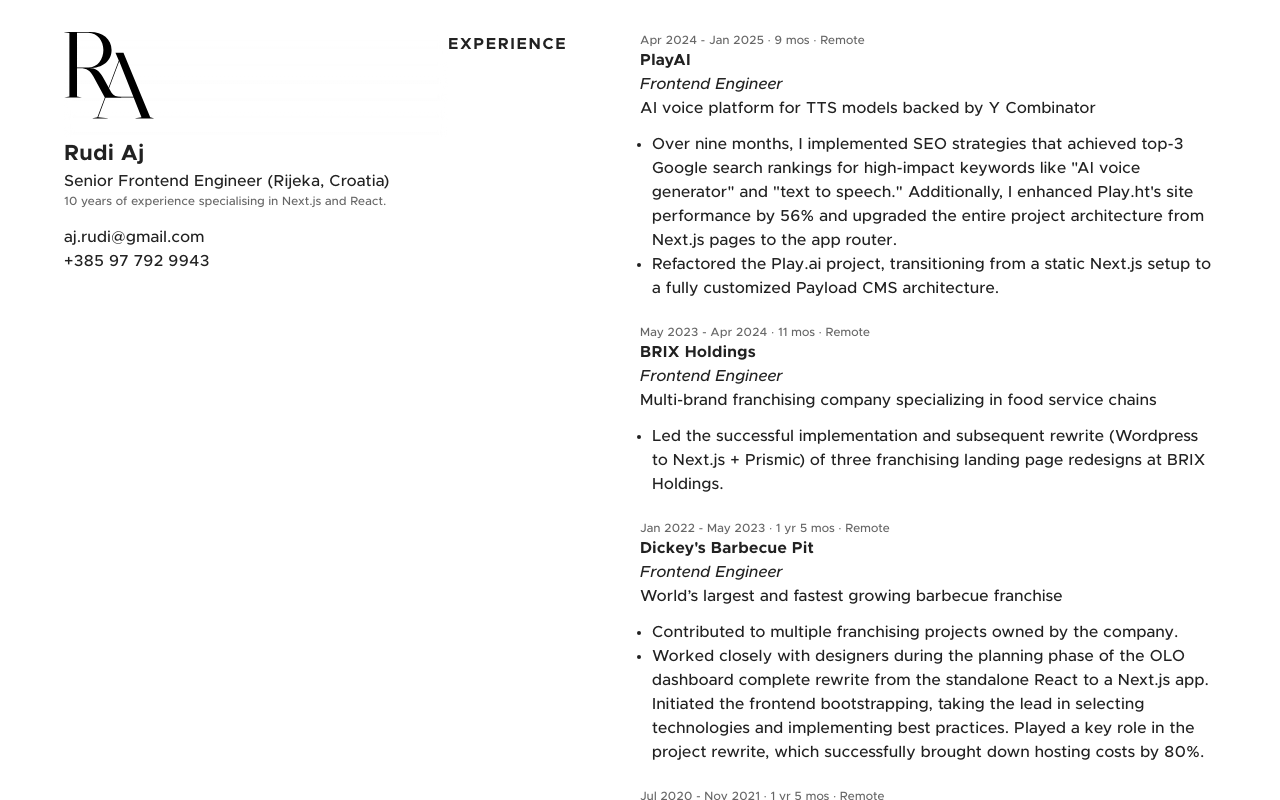
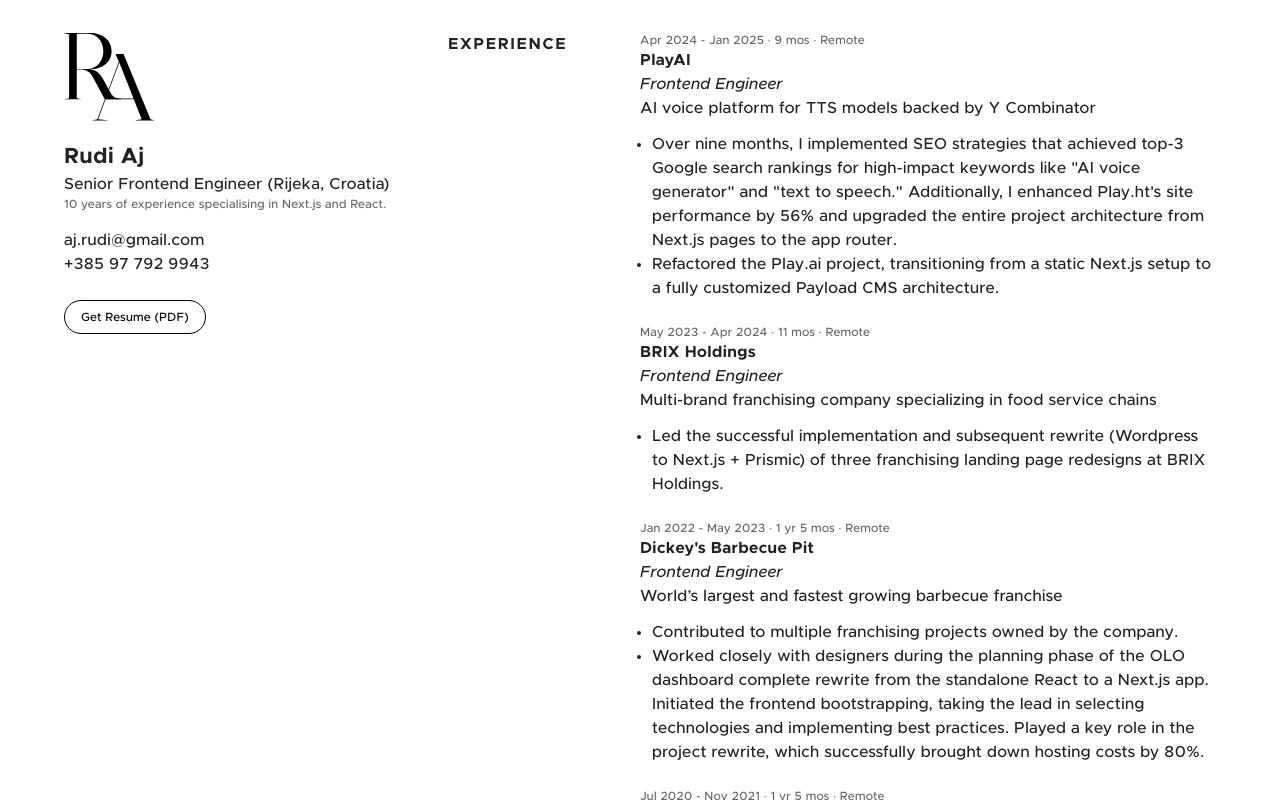
Before and after one commit to rudiaj/personal-website, a Next.js app: page / in a window 1280 px wide. Built offline with nearby package versions, Linux system fonts and the light colour scheme.

Commit message:
feat; finish button animation

```diff
--- a/app/page.tsx
+++ b/app/page.tsx
@@ -7,11 +7,13 @@
 
 import { EDUCATION, EXPERIENCE, SKILLS } from "@/constants/data";
 import useIsMobile from "@/hooks/useBreakpoint";
-import { ScrollFadeWrapper } from "@/components/Bio";
+import { ScrollFadeOut } from "@/components/ScrollFadeOut";
 import { BioContent } from "@/components/BioContent";
 import { ExperienceItem } from "@/components/ExperienceItem";
+import { DownloadButton } from "@/components/DownloadButton";
+import { ButtonFadeIn } from "@/components/ButtonFadeIn";
 
-const LOGO_HEIGHT = 87.42;
+const LOGO_HEIGHT = 90;
 const LOGO_WIDTH = 90;
 const LOGO_MARGIN_BOTTOM = 20;
 
@@ -23,7 +25,7 @@
     opacity: 1,
     transition: {
       ease: "easeOut",
-      staggerChildren: 0.25, // Time between animations of each child
+      staggerChildren: 0.25,
     },
   },
 };
@@ -48,7 +50,9 @@
   const containerRef = useRef(null);
   const isMobile = useIsMobile();
   const [bioPlaceholderRef, { height: bioPlaceholderHeight }] = useMeasure();
+
   const { scrollY } = useScroll({ container: containerRef });
+
   const [isMeasured, setIsMeasured] = useState(false);
 
   const animatedlogoWidth = useTransform(
@@ -96,11 +100,11 @@
         animate="visible"
         variants={containerVariants}
       >
-        <motion.div
-          className="col-span-12 md:col-span-4 md:mb-0 mb-10 px-4 lg:px-0 sticky top-0 self-start py-4 md:py-0 w-full before:absolute before:inset-0 before:backdrop-blur-sm before:[mask-image:linear-gradient(to_bottom,white,white,transparent)] bg-gradient-to-b from-white to-transparent before:-z-20 md:top-8 z-20"
-          variants={itemVariants}
-        >
-          <div className="relative flex flex-col">
+        <div className="col-span-12 md:col-span-4 md:mb-0 mb-10 px-4 lg:px-0 sticky top-0 self-start py-4 md:py-0 w-full before:absolute before:inset-0 before:backdrop-blur-sm before:[mask-image:linear-gradient(to_bottom,white,white,transparent)] bg-gradient-to-b from-white to-transparent before:z-30 md:top-8 z-30">
+          <motion.div
+            className="relative flex flex-col items-start z-30 justify-center"
+            variants={itemVariants}
+          >
             <motion.div
               style={{
                 width: isMobile ? animatedlogoWidth : LOGO_WIDTH,
@@ -119,24 +123,30 @@
                 priority
               />
             </motion.div>
-
             {isMeasured && isMobile ? (
-              <ScrollFadeWrapper
-                height={bioPlaceholderHeight}
-                scrollY={scrollY}
-              >
-                <BioContent />
-              </ScrollFadeWrapper>
+              <>
+                <ScrollFadeOut height={bioPlaceholderHeight} scrollY={scrollY}>
+                  <BioContent />
+                  <DownloadButton />
+                </ScrollFadeOut>
+              </>
             ) : (
               <div
-                className="flex flex-col overflow-hidden bg-white"
+                className="flex flex-col overflow-hidden items-start"
                 ref={bioPlaceholderRef}
               >
                 <BioContent />
+                <DownloadButton />
               </div>
             )}
-          </div>
-        </motion.div>
+            {isMobile && (
+              <ButtonFadeIn scrollY={scrollY}>
+                <DownloadButton />
+              </ButtonFadeIn>
+            )}
+          </motion.div>
+        </div>
+
         <motion.div
           className="col-span-12 md:col-span-2 md:mb-0 mb-4 px-4 lg:px-0"
           variants={itemVariants}
@@ -153,7 +163,10 @@
             <ExperienceItem key={index} experience={experience} />
           ))}
         </motion.div>
-        <div className="col-span-12 md:col-span-8 border-b border-black/10 md:col-start-5 mb-10"></div>
+        <motion.div
+          className="col-span-12 md:col-span-8 border-b border-black/10 md:col-start-5 mb-10"
+          variants={itemVariants}
+        ></motion.div>
         <motion.div
           className="col-span-12 md:col-span-2 md:mb-0 mb-4 px-4 lg:px-0 md:col-start-5"
           initial="hidden"
@@ -190,7 +203,10 @@
             </motion.div>
           ))}
         </motion.div>
-        <div className="col-span-12 md:col-span-8 border-b border-black/10 md:col-start-5 mb-10"></div>
+        <motion.div
+          className="col-span-12 md:col-span-8 border-b border-black/10 md:col-start-5 mb-10"
+          variants={itemVariants}
+        ></motion.div>
         <motion.div
           className="col-span-12 md:col-span-2 md:mb-0 mb-4 px-4 lg:px-0 md:col-start-5"
           initial="hidden"
--- a/components/BioContent.tsx
+++ b/components/BioContent.tsx
@@ -11,7 +11,7 @@
       <span className="font-medium text-base tracking-wide">
         aj.rudi@gmail.com
       </span>
-      <span className="font-medium text-base tracking-wide">
+      <span className="font-medium text-base tracking-wide mb-6">
         +385 97 792 9943
       </span>
     </>
--- /dev/null
+++ b/components/ButtonFadeIn.tsx
@@ -0,0 +1,31 @@
+"use client";
+
+import { motion, useTransform, easeInOut, MotionValue } from "framer-motion";
+import { ReactNode } from "react";
+
+interface ScrollFadeWrapperProps {
+  children: ReactNode;
+  scrollY: MotionValue<number>;
+}
+
+export const ButtonFadeIn = ({ children, scrollY }: ScrollFadeWrapperProps) => {
+  const opacity = useTransform(scrollY, [100, 150], [0, 1], {
+    ease: easeInOut,
+  });
+
+  const y = useTransform(scrollY, [100, 150], [-15, 0], {
+    ease: easeInOut,
+  });
+
+  return (
+    <motion.div
+      className="absolute right-0"
+      style={{
+        y,
+        opacity,
+      }}
+    >
+      {children}
+    </motion.div>
+  );
+};
--- /dev/null
+++ b/components/DownloadButton.tsx
@@ -0,0 +1,13 @@
+export const DownloadButton = () => {
+  return (
+    <a
+      href="/Rudi_Aj_CV.pdf"
+      download="Rudi_Aj_CV.pdf"
+      className={
+        "whitespace-nowrap rounded-full border border-black px-4 py-2 text-black font-medium text-sm tracking-wide transition-all duration-300 ease-out hover:bg-black hover:text-white cursor-pointer inline-block bg-white"
+      }
+    >
+      Get Resume (PDF)
+    </a>
+  );
+};
--- a/components/Bio.tsx
+++ b/components/ScrollFadeOut.tsx
@@ -8,7 +8,7 @@
   scrollY: MotionValue<number>;
 }
 
-export const ScrollFadeWrapper = ({
+export const ScrollFadeOut = ({
   height,
   children,
   scrollY,
@@ -30,7 +30,7 @@
 
   return (
     <motion.div
-      className="flex flex-col overflow-hidden bg-white"
+      className="flex flex-col items-start"
       style={{
         opacity: opacity,
         y: bioY,
```
Also changed, not shown: hooks/useInView.ts (added, +29 -0 lines), public/logo.svg, 1 other file (tests, documents, lock files or other folders).
